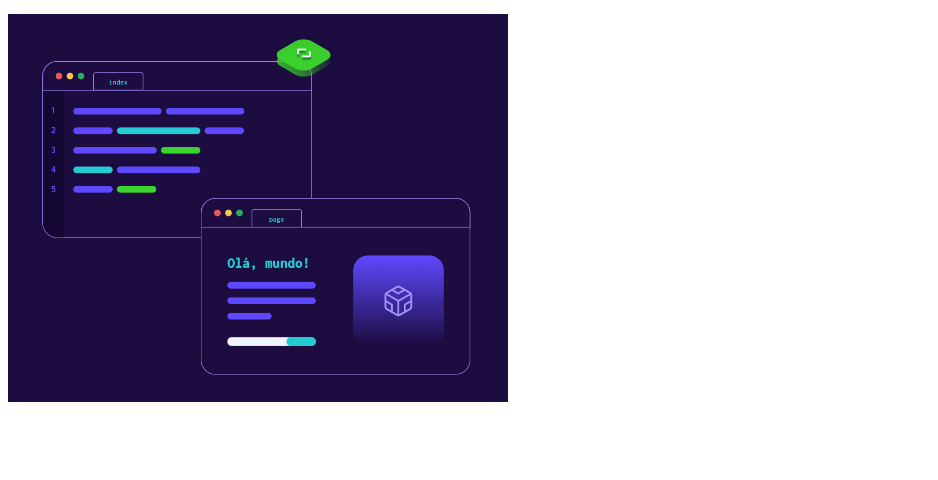
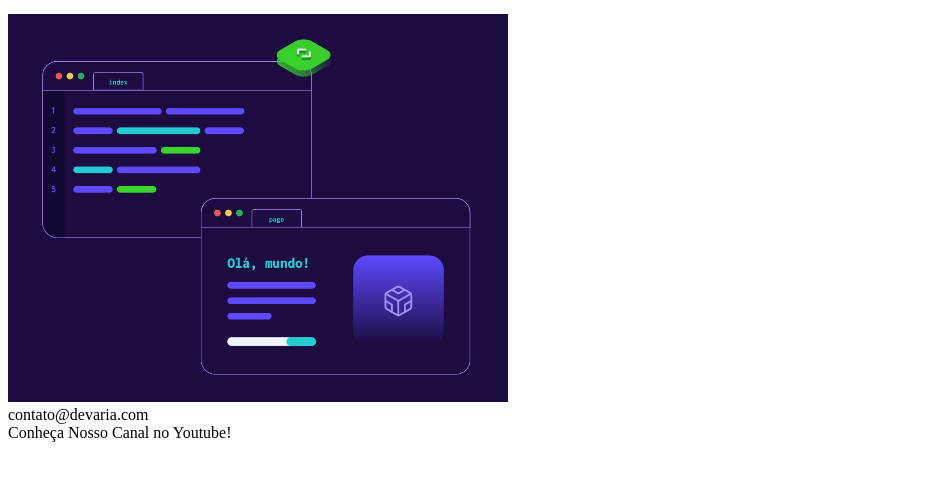
Before and after one commit to Scmazzucato/devaria-aulaHTML-2021, a plain HTML site: page index.html in a window 1280 px wide. Shown: the part 136-616 px from the top of the page, without its empty margins (0-938 px from the left). Drawn offline with Linux system fonts and the light colour scheme.

Commit message:
criação do footer

```diff
--- a/index.html
+++ b/index.html
@@ -21,7 +21,11 @@
         </section>
     </main>
     <footer>
-
+        <section>
+            <span>contato@devaria.com</span> <br/>
+            <span>Conheça Nosso Canal no Youtube!</span>
+            </span>
+        </section>
     </footer>
 </body>
 </html>
```
